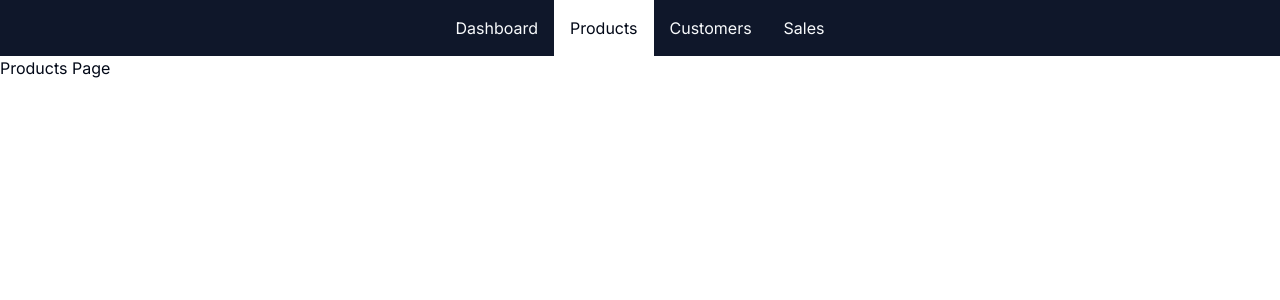
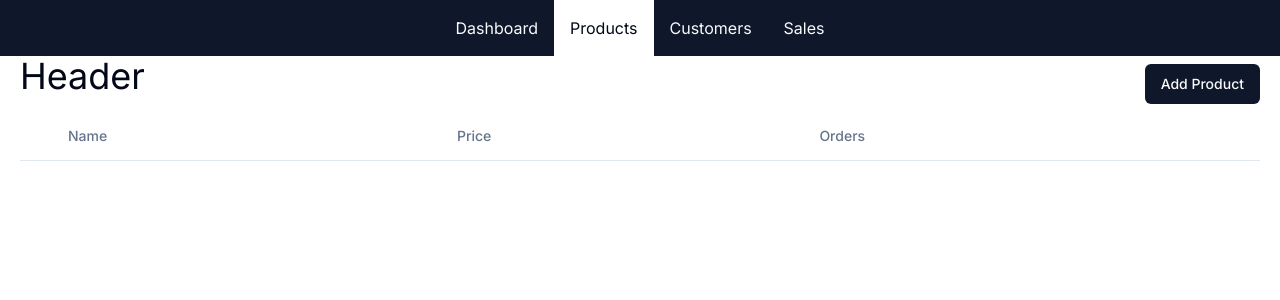
Before and after one commit to jayasurian123/tech-learn-e-commerce, a Next.js app: page /admin/products in a window 1280 px wide. Shown: the top 300 px of the page. Built offline with nearby package versions, Linux system fonts and the light colour scheme.

Commit message:
product table

```diff
--- a/package.json
+++ b/package.json
@@ -10,6 +10,7 @@
   },
   "dependencies": {
     "@prisma/client": "^5.14.0",
+    "@radix-ui/react-slot": "^1.0.2",
     "class-variance-authority": "^0.7.0",
     "clsx": "^2.1.1",
     "lucide-react": "^0.381.0",
--- /dev/null
+++ b/src/app/admin/_components/PageHeader.tsx
@@ -0,0 +1,5 @@
+const PageHeader = ({ children }: { children: React.ReactNode }) => {
+  return <h1 className="text-4xl mb-4">{children}</h1>;
+};
+
+export default PageHeader;
--- a/src/app/admin/layout.tsx
+++ b/src/app/admin/layout.tsx
@@ -11,7 +11,7 @@ const AdminLayout = ({ children }: { children: React.ReactNode }) => {
         <NavLink href="/admin/customers">Customers</NavLink>
         <NavLink href="/admin/sales">Sales</NavLink>
       </Nav>
-      {children}
+      <div className="mx-5">{children}</div>
     </>
   );
 };
--- a/src/app/admin/products/page.tsx
+++ b/src/app/admin/products/page.tsx
@@ -1,5 +1,41 @@
-const ProductsPage = () => {
-  return <div>Products Page</div>;
+import { Button } from '@/components/ui/button';
+import { Table, TableHead, TableHeader, TableRow } from '@/components/ui/table';
+
+import Link from 'next/link';
+import PageHeader from '../_components/PageHeader';
+
+const AdminProductsPage = () => {
+  return (
+    <>
+      <div className="flex items-center justify-between gap-4">
+        <PageHeader>Header</PageHeader>
+        <Button asChild>
+          <Link href="/admin/products/new">Add Product</Link>
+        </Button>
+      </div>
+      <ProductsTable />
+    </>
+  );
 };
 
-export default ProductsPage;
+function ProductsTable() {
+  return (
+    <Table>
+      <TableHeader>
+        <TableRow>
+          <TableHead className="w-0">
+            <span className="sr-only">Avaialable for purchase</span>
+          </TableHead>
+          <TableHead>Name</TableHead>
+          <TableHead>Price</TableHead>
+          <TableHead>Orders</TableHead>
+          <TableHead className="w-0">
+            <span className="sr-only">Actions</span>
+          </TableHead>
+        </TableRow>
+      </TableHeader>
+    </Table>
+  );
+}
+
+export default AdminProductsPage;
--- /dev/null
+++ b/src/components/ui/button.tsx
@@ -0,0 +1,56 @@
+import * as React from "react"
+import { Slot } from "@radix-ui/react-slot"
+import { cva, type VariantProps } from "class-variance-authority"
+
+import { cn } from "@/lib/utils"
+
+const buttonVariants = cva(
+  "inline-flex items-center justify-center whitespace-nowrap rounded-md text-sm font-medium ring-offset-background transition-colors focus-visible:outline-none focus-visible:ring-2 focus-visible:ring-ring focus-visible:ring-offset-2 disabled:pointer-events-none disabled:opacity-50",
+  {
+    variants: {
+      variant: {
+        default: "bg-primary text-primary-foreground hover:bg-primary/90",
+        destructive:
+          "bg-destructive text-destructive-foreground hover:bg-destructive/90",
+        outline:
+          "border border-input bg-background hover:bg-accent hover:text-accent-foreground",
+        secondary:
+          "bg-secondary text-secondary-foreground hover:bg-secondary/80",
+        ghost: "hover:bg-accent hover:text-accent-foreground",
+        link: "text-primary underline-offset-4 hover:underline",
+      },
+      size: {
+        default: "h-10 px-4 py-2",
+        sm: "h-9 rounded-md px-3",
+        lg: "h-11 rounded-md px-8",
+        icon: "h-10 w-10",
+      },
+    },
+    defaultVariants: {
+      variant: "default",
+      size: "default",
+    },
+  }
+)
+
+export interface ButtonProps
+  extends React.ButtonHTMLAttributes<HTMLButtonElement>,
+    VariantProps<typeof buttonVariants> {
+  asChild?: boolean
+}
+
+const Button = React.forwardRef<HTMLButtonElement, ButtonProps>(
+  ({ className, variant, size, asChild = false, ...props }, ref) => {
+    const Comp = asChild ? Slot : "button"
+    return (
+      <Comp
+        className={cn(buttonVariants({ variant, size, className }))}
+        ref={ref}
+        {...props}
+      />
+    )
+  }
+)
+Button.displayName = "Button"
+
+export { Button, buttonVariants }
--- /dev/null
+++ b/src/components/ui/table.tsx
@@ -0,0 +1,117 @@
+import * as React from "react"
+
+import { cn } from "@/lib/utils"
+
+const Table = React.forwardRef<
+  HTMLTableElement,
+  React.HTMLAttributes<HTMLTableElement>
+>(({ className, ...props }, ref) => (
+  <div className="relative w-full overflow-auto">
+    <table
+      ref={ref}
+      className={cn("w-full caption-bottom text-sm", className)}
+      {...props}
+    />
+  </div>
+))
+Table.displayName = "Table"
+
+const TableHeader = React.forwardRef<
+  HTMLTableSectionElement,
+  React.HTMLAttributes<HTMLTableSectionElement>
+>(({ className, ...props }, ref) => (
+  <thead ref={ref} className={cn("[&_tr]:border-b", className)} {...props} />
+))
+TableHeader.displayName = "TableHeader"
+
+const TableBody = React.forwardRef<
+  HTMLTableSectionElement,
+  React.HTMLAttributes<HTMLTableSectionElement>
+>(({ className, ...props }, ref) => (
+  <tbody
+    ref={ref}
+    className={cn("[&_tr:last-child]:border-0", className)}
+    {...props}
+  />
+))
+TableBody.displayName = "TableBody"
+
+const TableFooter = React.forwardRef<
+  HTMLTableSectionElement,
+  React.HTMLAttributes<HTMLTableSectionElement>
+>(({ className, ...props }, ref) => (
+  <tfoot
+    ref={ref}
+    className={cn(
+      "border-t bg-muted/50 font-medium [&>tr]:last:border-b-0",
+      className
+    )}
+    {...props}
+  />
+))
+TableFooter.displayName = "TableFooter"
+
+const TableRow = React.forwardRef<
+  HTMLTableRowElement,
+  React.HTMLAttributes<HTMLTableRowElement>
+>(({ className, ...props }, ref) => (
+  <tr
+    ref={ref}
+    className={cn(
+      "border-b transition-colors hover:bg-muted/50 data-[state=selected]:bg-muted",
+      className
+    )}
+    {...props}
+  />
+))
+TableRow.displayName = "TableRow"
+
+const TableHead = React.forwardRef<
+  HTMLTableCellElement,
+  React.ThHTMLAttributes<HTMLTableCellElement>
+>(({ className, ...props }, ref) => (
+  <th
+    ref={ref}
+    className={cn(
+      "h-12 px-4 text-left align-middle font-medium text-muted-foreground [&:has([role=checkbox])]:pr-0",
+      className
+    )}
+    {...props}
+  />
+))
+TableHead.displayName = "TableHead"
+
+const TableCell = React.forwardRef<
+  HTMLTableCellElement,
+  React.TdHTMLAttributes<HTMLTableCellElement>
+>(({ className, ...props }, ref) => (
+  <td
+    ref={ref}
+    className={cn("p-4 align-middle [&:has([role=checkbox])]:pr-0", className)}
+    {...props}
+  />
+))
+TableCell.displayName = "TableCell"
+
+const TableCaption = React.forwardRef<
+  HTMLTableCaptionElement,
+  React.HTMLAttributes<HTMLTableCaptionElement>
+>(({ className, ...props }, ref) => (
+  <caption
+    ref={ref}
+    className={cn("mt-4 text-sm text-muted-foreground", className)}
+    {...props}
+  />
+))
+TableCaption.displayName = "TableCaption"
+
+export {
+  Table,
+  TableHeader,
+  TableBody,
+  TableFooter,
+  TableHead,
+  TableRow,
+  TableCell,
+  TableCaption,
+}
```
Also changed, not shown: 2 other files (tests, documents, lock files or other folders).
